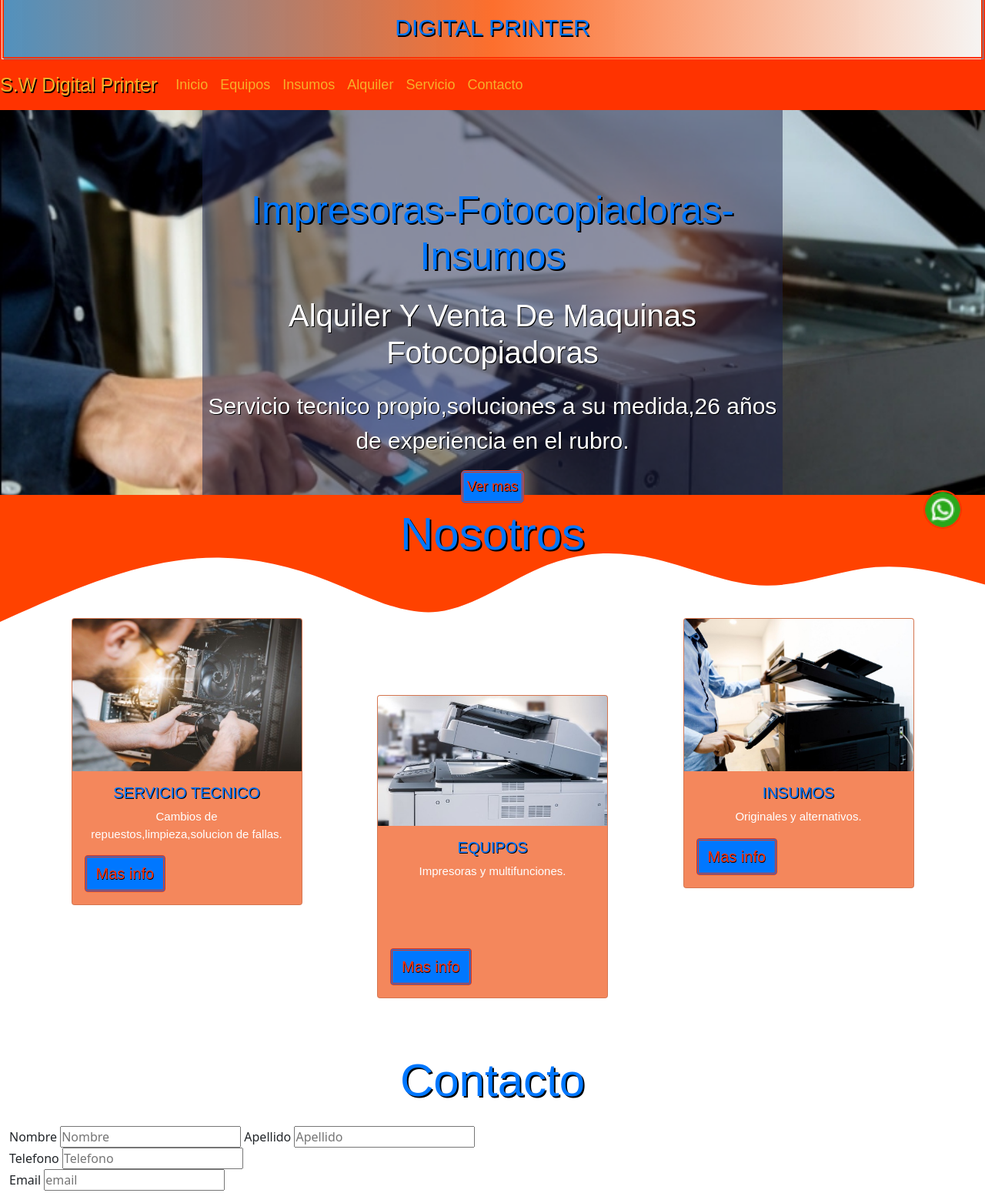
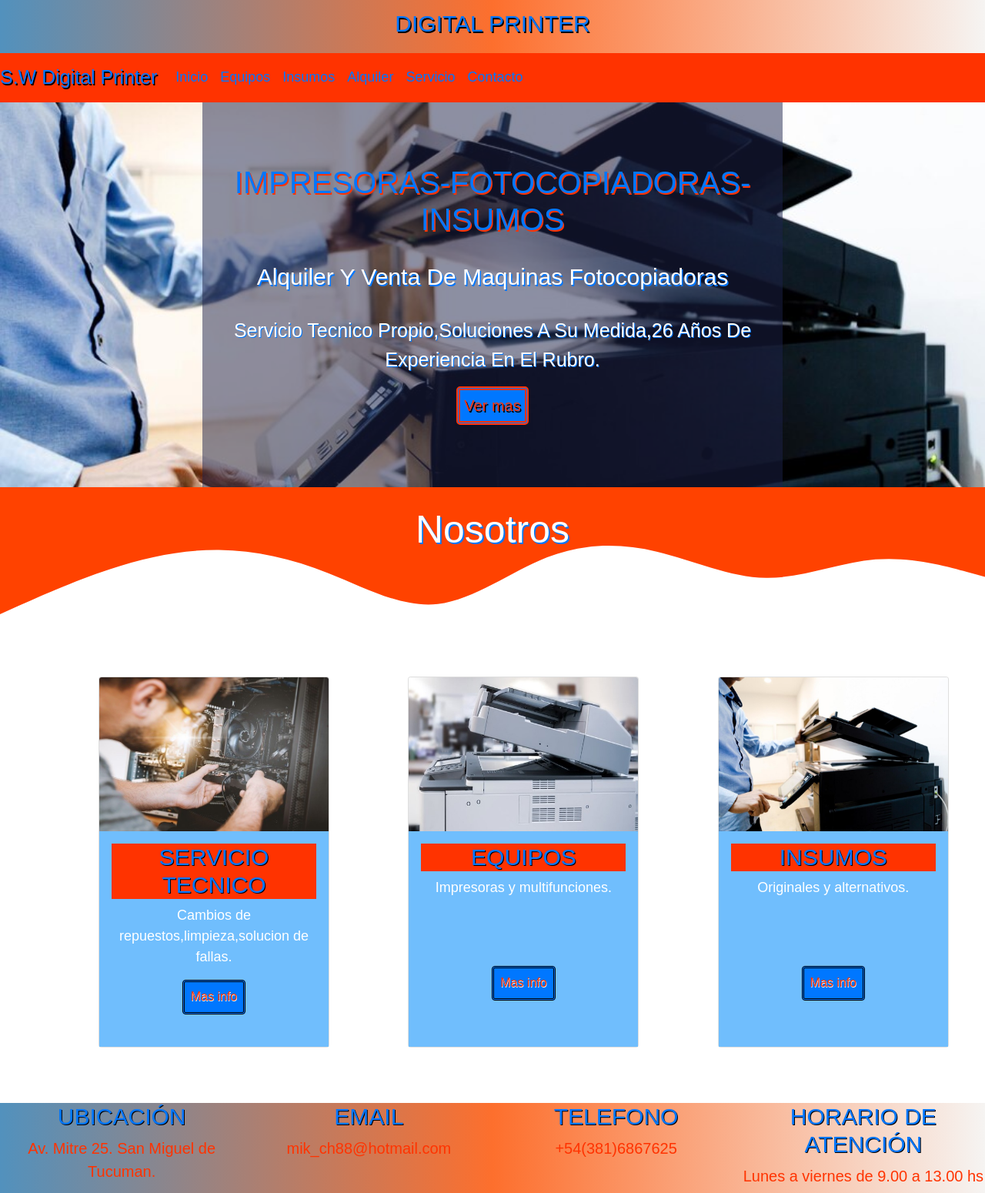
Before and after one commit to MicaelaChein/pryecto, a plain HTML site: page index.html in a window 1280 px wide. Shown: the part 83-1633 px from the top of the page at 77% size. Drawn offline with nearby package versions, Linux system fonts and the light colour scheme; a web font is replaced by a local one.

Commit message:
corrijo index

```diff
--- a/estilos.scss
+++ b/estilos.scss
@@ -10,214 +10,172 @@ $color5:rgb(101, 101, 138);
 $color6:rgb(0, 119, 255);
 $color7:rgb(255, 51, 0);
 $color8:rgba(240, 82, 20, 0.692);
+$color9:rgba(29, 34, 75, 0.5);
+$color10:rgb(253, 130, 82);
+$color11:rgb(112, 190, 253);
+
 
 $font1:'Montserrat', sans-serif;
 $font2:'Source Sans Pro', sans-serif;
-
 
 *{
     margin: 0;
     padding: 0;
     box-sizing: border-box;
 }
-.btn-wsp{
-    background-image: url(./img/whatsapp.png);
-    background-size: cover;
-    background-position: center;
-    position: fixed;
-    width: 50px;
-    height: 50px;
-    line-height: 50px;
-    bottom: 30px;
-    right: 30px;
-    border-radius: 40px;
-    border: double 2px $color7;
+.logo1{
+    background: rgb(58,130,180);
+    background: linear-gradient(90deg, rgba(58,130,180,0.8774860285911239) 0%, rgba(253,100,29,0.9307073171065301) 50%, rgba(245,243,241,0.9223039557619923) 100%);
+    justify-content: center;
+    text-align: center;
+    display: flex;
+    flex-direction: column;
+}
+.logo{
+    color: $color7;
+    font-family: $font1;
+    font-size: 50px;
+    text-shadow: 2px 2px $color2;
+}
+.logo2{
+    color: $color6;
+    font-family: $font2;
+    font-size: 30px;
+    text-shadow: 1.5px 1.5px $color2;
+    text-transform: uppercase;
 }
 .navbar{
     background-color: $color7;
 }
 .navlogo{
-    color: $color3;
+    color: $color6;
     font-family: $font1;
     font-size: 25px;
     text-shadow: 1.5px 1.5px $color2;
 }
 .navlogo:hover{
     color: $color1;
-    text-shadow: 1.5px 1.5px $color3;
+    text-shadow: 2px 2px $color2;
 }
 .nav-link{
-    color: $color3 !important;
-    font-family: $font2;
+    color: $color6!important;
+    font-family: $font1;
     font-size: 18px;
 }
 .nav-link:hover{
     color: $color1 !important;
 }
 .navitem{
-    color: $color3;
-
-}
-.logo1{
-    color: $color3;
-    text-align: center;
-    background-color: $color1;
-    font-size: 30px;
-    font-family: $font1;
-    text-shadow: 1.5px 1.5px $color2;
-    border: hidden 4px $color3;
-    border: double 5px $color7;
-    background: rgb(58,130,180);
-    background: linear-gradient(90deg, rgba(58,130,180,0.8774860285911239) 0%, rgba(253,100,29,0.9307073171065301) 50%, rgba(245,243,241,0.9223039557619923) 100%);
-}
-.logo{
-    color: $color7;
-    text-shadow: 2.5px 2.5px $color2;
-    font-family: $font2;
-    font-size: 50px;
-}
-.logo2{
     color: $color6;
-    text-shadow: 1.5px 1.5px $color2;
-    font-size: 30px;
-    text-transform: uppercase;
 }
 .baner{
-    background-image: url(./img/hero.jpg);
+    background-image: url(./img/fondo\ banner\ 3.jpg);
+    background-size: cover;
     background-position: center;
-    background-size: cover;
-    height: 500px;
-    width: 100%;
-    display: flex;
     justify-content: center;
     align-content: center;
+    width: 100%;
+    height: 500px;
+    display: flex;
     text-align: center;
 }
 .principal{
+    background-color: $color9;
     width: 60%;
-    background-color: rgba(29, 34, 75, 0.5);
+    display: flex;
+    flex-direction: column;
+    justify-content: center;
+    text-align: center;
+    align-items: center;
 }
 h1{
+    color: $color6;
     font-family: $font1;
-    font-size: 50px;
-    text-align: center;
-    color: $color6;
-    text-shadow: 2px 2px $color2;
-    padding-top: 100px;
+    text-transform: uppercase;
+    font-size: 40px;
+    text-shadow: 1.5px 1.5px $color7;
 }
 .subti{
-    font-size: 40px;
     color: $color1;
-    text-shadow: 1px 1px $color2;
+    font-family: $font2;
+    font-size: 30px;
+    text-transform: capitalize;
+    text-shadow: 1.5px 1.5px $color6;
 }
 .p{
     color: $color1;
-    font-size: 30px;
-    text-shadow: 1px 1px $color2;
+    font-family: $font2;
+    font-size: 25px;
+    text-transform: capitalize;
+    text-shadow: 1px 1px $color6;
 }
-
 button{
+    background-color: $color6;
     color: $color7;
-    background-color: $color6;
-    font-size: 18px;
     font-family: $font2;
+    font-size: 20px;
+    border-radius: 5px;
     padding: 5px;
-    border-radius: 5px;
-    text-shadow: 1px 1px $color2;
-    border: double 3px $color7;
-
+    text-shadow: 1.5px 1.5px $color2;
+    border: double 5px $color7;
 }
 button:hover{
-    color:$color1;
-    text-shadow: 0.5px 0.5px $color2;
+    color: $color6;
+    background-color: $color7;
+    text-shadow: 1.5px 1.5px $color2;
+    border: double 5px $color6;
 }
 .nos{
     background-image: url(./img/nosotros.svg);
     background-size: cover;
+    width: 100%;
+    height: 800px;
 }
-h2{
-    font-size: 60px;
-    font-family: $font1;
+.nosotros{
+    display: flex;
+    flex-direction: row;
+    justify-content: space-evenly;
+    align-content: center;
     text-align: center;
-    color: $color6;
-    text-shadow: 2px 2px $color2;
-    padding: 15px;
-    text-transform: capitalize;
+    padding: 10%;
+    gap:10%;
+    width: 100%;
+    height: 500px;
 }
-.btn-primary{
-    background-color: $color6;
-    color: $color7;
-    text-shadow: 0.5px 0.5px $color2;
-    font-size: 20px;
-    border: double 3px $color7;
-    font-family: $font2;
+.card-img-top{
+    height: 200px !important;
 }
-.btn-primary:hover{
-    color:$color1;
-    background-color: $color7;
-    border: double 3px $color7;
-    text-shadow: 0.5px 0.5px $color2;
-    font-size: 20px;
-    border: double 3px $color7;
-    font-family: $font2;
-}
-
-.cuadrilla {
-    display: grid;
-    grid-template-columns: 400px 400px 400px;
-    grid-template-rows: 400px;
-    grid-auto-columns: 1fr;
-    grid-auto-rows: 1fr;
-    gap: 5px 5px;
-    grid-auto-flow: column;
-    grid-template-areas:
-      "servicio equipos insumos";
-    display: flex;
-    justify-content: space-evenly;
-    height: 600px;
-}
-.servicio {
-    grid-area: servicio;
-    padding-top: 50px;
-}
-.servicio:hover{
-    transform: translate(20px,50px)
-}
-
-.equipos {
-    grid-area: equipos;
-    padding-top: 150px;
-}
-.equipos:hover{
-    transform: translate(20px,50px)
-}
-
-.insumos {
-    grid-area: insumos;
-    padding-top: 50px;
-}
-.insumos:hover{
-    transform: translate(20px,50px)
+.card-body{
+    height: 280px;
+    background-color: $color11;
 }
 .card-title{
-    color: $color6;
-    font-size: 20px;
-    text-shadow: 1px 1px $color2;
+    color:$color6;
+    font-family: $font2;
+    text-transform: uppercase;
+    background-color: $color7;
+
 }
 .card-text{
     color: $color1;
-    font-size: 15px;
+    font-family: $font2;
+    font-size: 18px;
+    text-align: center;
+    align-items: center;
 }
-.card{
-    background-color: $color8;
-    border: 3px solid $color7;
-    margin-bottom: 10px;
+.btn-primary{
+    color: $color7;
+    font-family: $font2;
+    background-color: $color6;
+    border: double 3px $color2;
+    text-shadow: 0.5px 0.5px $color1;
+    padding: 3%;
 }
-.card:hover{
-    transform: scale(1.05);
-    transition: 0.7s;
+.btn-primary:hover{
+    color: $color6;
+    background-color: $color7;
 }
-.footer {
+.footer{
         background: rgb(58,130,180);
         background: linear-gradient(90deg, rgba(58,130,180,0.8774860285911239) 0%, rgba(253,100,29,0.9307073171065301) 50%, rgba(245,243,241,0.9223039557619923) 100%);
         display: grid;
@@ -244,7 +202,7 @@ h2{
 
       .horarios { grid-area: horarios; }
     p{
-    color: $color6;
+        color: $color7;
         font-size: 20px;
         font-family: $font1;
         text-align: center;
@@ -257,26 +215,15 @@ h4{
         color: $color6;
         text-shadow: 1px 1px $color2;
     }
-.jumbotron{
-    height: 500px;
+h2{
+    padding: 25px;
+    text-align: center;
+    justify-content: center;
+    align-items: center;
+    color: $color1;
+    font-family: $font2;
+    font-size: 50px;
+    text-transform: capitalize;
+    text-shadow: 1.8px 1.8px $color6;
+
 }
-.product-row{
-    padding: 10%;
-    display: flex;
-    justify-content: space-evenly !important;
-    align-items: center;
-    align-content: center;
-    gap: 10%;
-}
-.card-product{
-    background-color: $color8;
-    border: 3px solid $color7;
-    margin-bottom: 10px !important;
-}
-.card-product:hover{
-    transform: scale(1.05);
-    transition: 0.7s;
-}
-.contactanos{
-    background-image: url(./img/alquiler.jpeg);
-}
--- a/index.html
+++ b/index.html
@@ -50,20 +50,20 @@
       </nav>
     <!--------------------------fin barra de navegacion---------------------------------->
     <!--------------------------inicio banner-------------------------------------------->
-    <main class="container-fluid baner">
+    <div class="container-fluid baner">
         <div class="principal">
             <h1>Impresoras-Fotocopiadoras-Insumos</h1>
             <h2 class="subti">Alquiler y venta de maquinas fotocopiadoras</h2>
             <p class="p">Servicio tecnico propio,soluciones a su medida,26 años de experiencia en el rubro.</p>
             <button><a href="./page/equipos.html"></a>Ver mas</button>
         </div>
-    </main>
+    </div>
     <!-----------------------------fin banner------------------------------------------->
 
     <!-----------------------------inserto 3 cards-------------------------------------->
     <section class="nos">
         <h2>Nosotros</h2>
-    <div class="cuadrilla">
+    <div class="container-fluid nosotros">
         <div class="servicio">
             <div class="card" style="width:300px">
                 <img class="card-img-top" src="./img/servicio.jpg" alt="Card image">
@@ -93,38 +93,16 @@
                 <div class="card-body">
                     <h4 class="card-title">Insumos</h4>
                     <p class="card-text">Originales y alternativos.</p>
+                    <br>
+                    <br>
+                    <br>
                     <a href="./page/insumos.html" class="btn btn-primary">Mas info</a>
                 </div>
             </div>
         </div>
       </div>
     </section>
-    <!------------------------------fin cards------------------------------------------>
-    <!-------------formulario------------------>
-    <h2 class="contacto">Contacto</h2>
-    <div class="container-fluid contactanos">
-        <form action="formulario" name="miformulario" method="post" netlify>
-          <label for="Nombre" class="nombre">Nombre</label>
-          <input type="text" placeholder="Nombre" required>
-          <label for="Apellido" class="apellido">Apellido</label>
-          <input type="text" name="Apellido" class="imput" placeholder="Apellido" required>
-          <br>
-          <label for="Telefono" class="telefono">Telefono</label>
-          <input type="number" placeholder="Telefono" required>
-          <br>
-          <label for="email" class="email">Email</label>
-          <input type="email" placeholder="email" required>
-          <br>
-          <label for="Consulta" class="consulta">Dejanos tu consulta</label>
-          <br>
-          <textarea name="Consultas" id="" cols="40" rows="10"></textarea>
-          <br>
-          <button type="submit">Enviar</button>
-          <button type="reset">Borrar</button>
-        </form>
-    </div>
-    </section>
-    <!-------------fin formulario-------------->
+    <!------------------------------fincards----------------------------------->
     <footer>
         <div class="footer">
             <div class="ubicacion">
```
Also changed, not shown: _main.scss (deleted), estilos.css, page/nosotros.html (deleted), 1 other file. Lines whose indentation alone changed are shown as unchanged.
